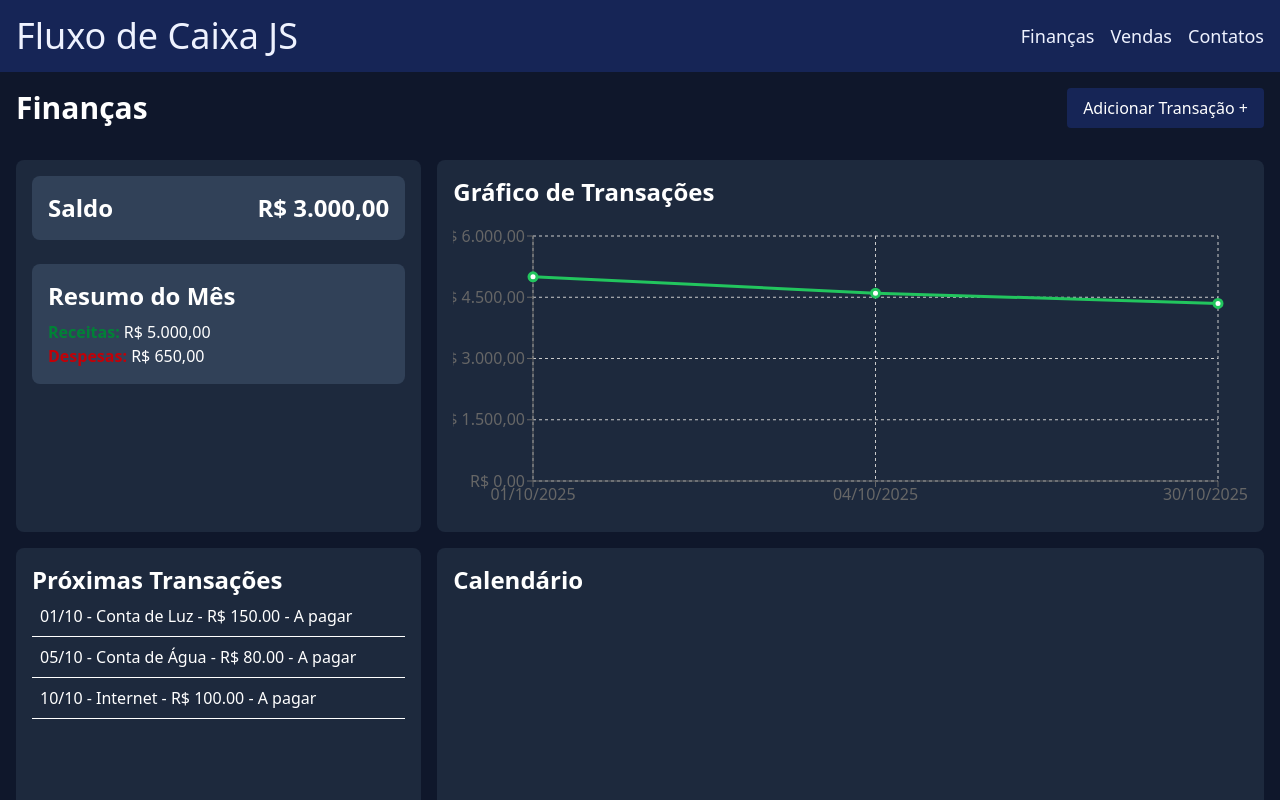
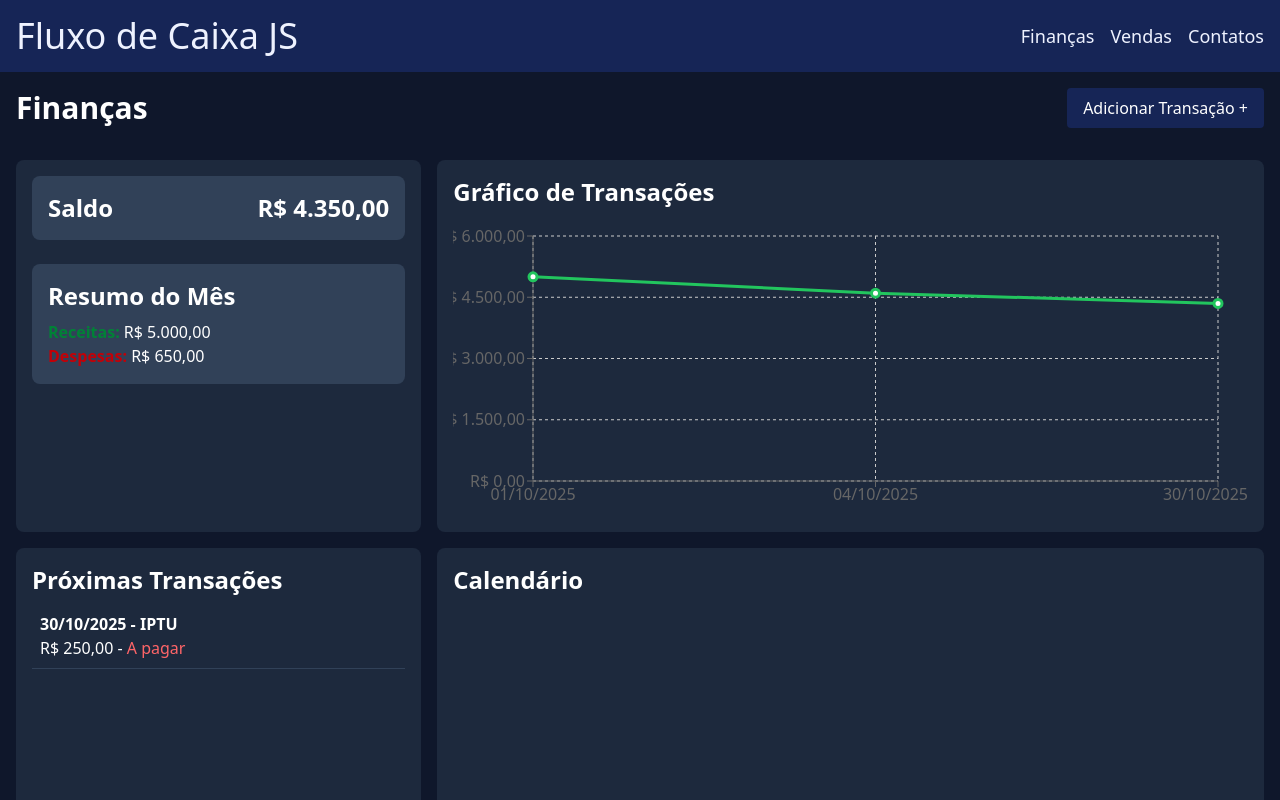
Before and after one commit to MatheusKyoshiShoji/fluxo-caixa-electron, a React (Vite) app: page / in a window 1280 px wide. Shown: the top 800 px of the page. Built offline with nearby package versions, Linux system fonts and the light colour scheme.

Commit message:
feat: Update Dashboard and financial components for improved transaction handling and UI enhancements

```diff
--- a/src/components/Dashboard.tsx
+++ b/src/components/Dashboard.tsx
@@ -5,12 +5,12 @@ import UpcomingTransactions from "./UpcomingTransactions";
 const Dashboard = ({ transacoes }: { transacoes: any[] }) => {
     return (
         <div className="grid grid-cols-3 grid-rows-2 gap-4 w-full">
-            <CurrentRevenue transactions={transacoes} saldo={3000.00}/>
+            <CurrentRevenue transactions={transacoes}/>
             <div className="bg-slate-800 p-4 rounded-lg col-span-2">
                 <h3 className="text-2xl font-bold mb-2"> Gráfico de Transações </h3>
                 <TransactionsChart transacoes={transacoes} />
             </div>
-            <UpcomingTransactions />
+            <UpcomingTransactions transactions={transacoes}/>
             <div className="bg-slate-800 p-4 rounded-lg col-span-2 row-span-2">
                 <h3 className="text-2xl font-bold"> Calendário </h3>
             </div>
--- a/src/components/FinancePage.tsx
+++ b/src/components/FinancePage.tsx
@@ -14,7 +14,6 @@ interface FinancePageProps {
 
 const FinancePage = ({ transactions, setTransactions }: FinancePageProps) => {
   const [modalOpen, setModalOpen] = useState(false);
-
 
   const [viewType, setViewType] = useState<"monthly" | "yearly">("yearly");
   const [selectedYear, setSelectedYear] = useState<number | null>(null);
@@ -106,7 +105,7 @@ const FinancePage = ({ transactions, setTransactions }: FinancePageProps) => {
         selectedYear={selectedYear}
       />
       <Modal isOpen={modalOpen} onClose={() => setModalOpen(false)}>
-        <h2 className="text-xl font-bold mb-4">Nova Transação</h2>
+        <h2 className="text-xl font-bold mb-4 text-black">Nova Transação</h2>
         <TransactionForm onSubmit={handleAddTransaction} />
       </Modal>
     </>
--- a/src/components/ResumeRevenue.tsx
+++ b/src/components/ResumeRevenue.tsx
@@ -4,7 +4,6 @@ import { formatCurrencyBRL } from "../utils/formatValues.js";
 
 interface CurrentRevenueProps {
   transactions: Transaction[];
-  saldo: number;
 }
 
 function calculateCurrentRevenue(transactions: Transaction[]) {
@@ -26,18 +25,31 @@ function calculateCurrentRevenue(transactions: Transaction[]) {
   return { receitas, despesas };
 }
 
+function calculateBalance(transactions: Transaction[]) {
+  let balance = 0;
+  transactions.forEach((t) => {
+    if (t.tipo === "entrada") {
+      balance += t.valor;
+    } else {
+      balance -= t.valor;
+    }
+  });
+  return balance;
+}
+
 const ResumeRevenue: React.FC<CurrentRevenueProps> = ({
-  transactions,
-  saldo,
+  transactions
 }) => {
+
   const { receitas, despesas } = calculateCurrentRevenue(transactions);
+  const balance = calculateBalance(transactions);
 
   return (
     <div className="bg-slate-800 p-4 rounded-lg col-span-1">
       <div className="flex flex-col gap-4">
         <div className="w-full flex justify-between bg-slate-700 p-4 rounded-lg">
           <h3 className="text-2xl font-bold">Saldo </h3>
-          <span className="text-2xl font-semibold">{formatCurrencyBRL(saldo)}</span>
+          <span className="text-2xl font-semibold">{formatCurrencyBRL(balance)}</span>
         </div>
         <div className="mt-2 p-4 rounded-lg bg-slate-700">
           <h3 className="text-2xl font-bold mb-2">Resumo do Mês</h3>
--- a/src/components/TransactionForm.tsx
+++ b/src/components/TransactionForm.tsx
@@ -23,7 +23,7 @@ const TransactionForm: React.FC<TransactionFormProps> = ({ onSubmit }) => {
   };
 
   return (
-    <form onSubmit={handleSubmit} className="flex flex-col gap-4">
+    <form onSubmit={handleSubmit} className="flex flex-col gap-4 text-black">
       <input
         type="text"
         placeholder="Descrição"
--- a/src/components/UpcomingTransactions.tsx
+++ b/src/components/UpcomingTransactions.tsx
@@ -1,17 +1,35 @@
-const UpcomingTransactions = () => {
+import { formatCurrencyBRL, formatDateBR } from "../utils/formatValues";
+import { Transaction } from "src/types/transaction";
+
+interface UpcomingTransactionsProps {
+  transactions: Transaction[];
+}
+
+const UpcomingTransactions = ({ transactions }: UpcomingTransactionsProps) => {
+  const today = new Date();
+  const upcoming = transactions
+    .filter(
+      (t) =>
+        t.status === "A pagar" &&
+        new Date(t.data) > today
+    )
+    .sort((a, b) => new Date(a.data).getTime() - new Date(b.data).getTime());
+
   return (
     <div className="bg-slate-800 p-4 rounded-lg col-span-1 row-span-2">
-      <h3 className="text-2xl font-bold"> Próximas Transações </h3>
+      <h3 className="text-2xl font-bold mb-2">Próximas Transações</h3>
       <ul>
-        <li className="border-b p-2">
-          <span> 01/10 - Conta de Luz - R$ 150.00 - A pagar </span>
-        </li>
-        <li className="border-b p-2">
-          <span> 05/10 - Conta de Água - R$ 80.00 - A pagar </span>
-        </li>
-        <li className="border-b p-2">
-          <span> 10/10 - Internet - R$ 100.00 - A pagar </span>
-        </li>
+        {upcoming.length === 0 && (
+          <li className="p-2 text-gray-400">Nenhuma transação futura.</li>
+        )}
+        {upcoming.map((t) => (
+          <li key={t.id} className="border-b border-slate-700 p-2 flex flex-col">
+            <span className="font-semibold">{formatDateBR(t.data)} - {t.descricao}</span>
+            <span>
+              {formatCurrencyBRL(t.valor)} - <span className="text-red-400">{t.status}</span>
+            </span>
+          </li>
+        ))}
       </ul>
     </div>
   );
```
